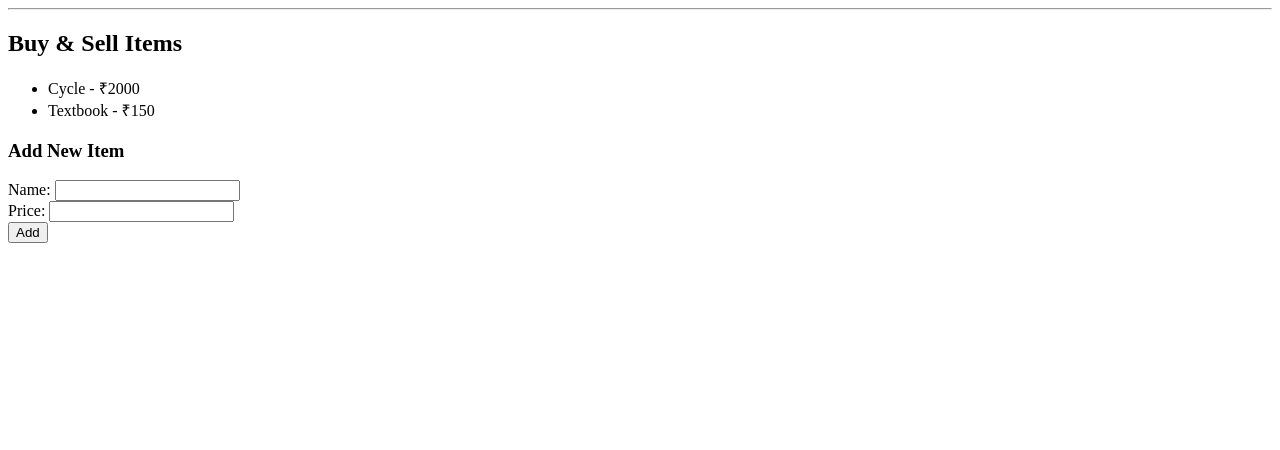
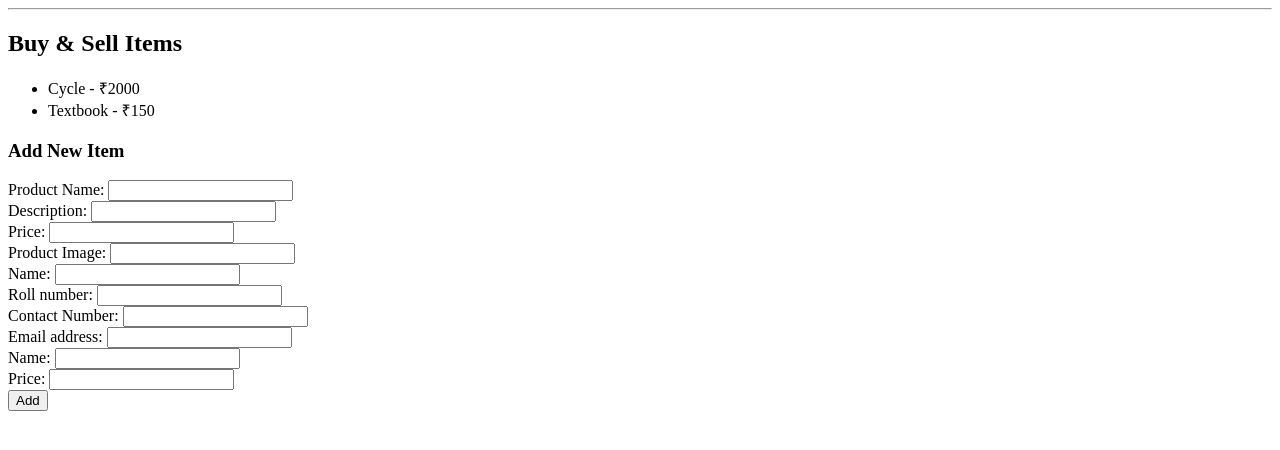
Before and after one commit to vineeth-babu/cs699Project, a Flask app: page /buy-sell in a window 1280 px wide. Shown: the part 26-476 px from the top of the page. Run offline with Flask 3, Linux system fonts and the light colour scheme.

Commit message:
added new features in templtes

```diff
--- a/templates/buy_sell.html
+++ b/templates/buy_sell.html
@@ -9,6 +9,14 @@
 
 <h3>Add New Item</h3>
 <form method="post">
+    Product Name: <input type="text" name="name"><br>
+    Description: <input type="text" name="name"><br>
+    Price: <input type="number" name="price"><br>
+    Product Image: <input type="number" name="price"><br>
+    Name: <input type="text" name="name"><br>
+    Roll number: <input type="text" name="name"><br>
+    Contact Number: <input type="text" name="name"><br>
+    Email address: <input type="text" name="name"><br>
     Name: <input type="text" name="name"><br>
     Price: <input type="number" name="price"><br>
     <input type="submit" value="Add">
--- a/templates/lost_found.html
+++ b/templates/lost_found.html
@@ -9,7 +9,10 @@
 
 <h3>Report Item</h3>
 <form method="post">
-    Item: <input type="text" name="item"><br>
+    Item Name: <input type="text" name="item"><br>
+    Description: <input type="text" name="name"><br>
+    Image: <input type="image" name="name"><br>
+    finder's contact number: <input type="text" name="name"><br>
     Status:
     <select name="status">
         <option value="Lost">Lost</option>
```
